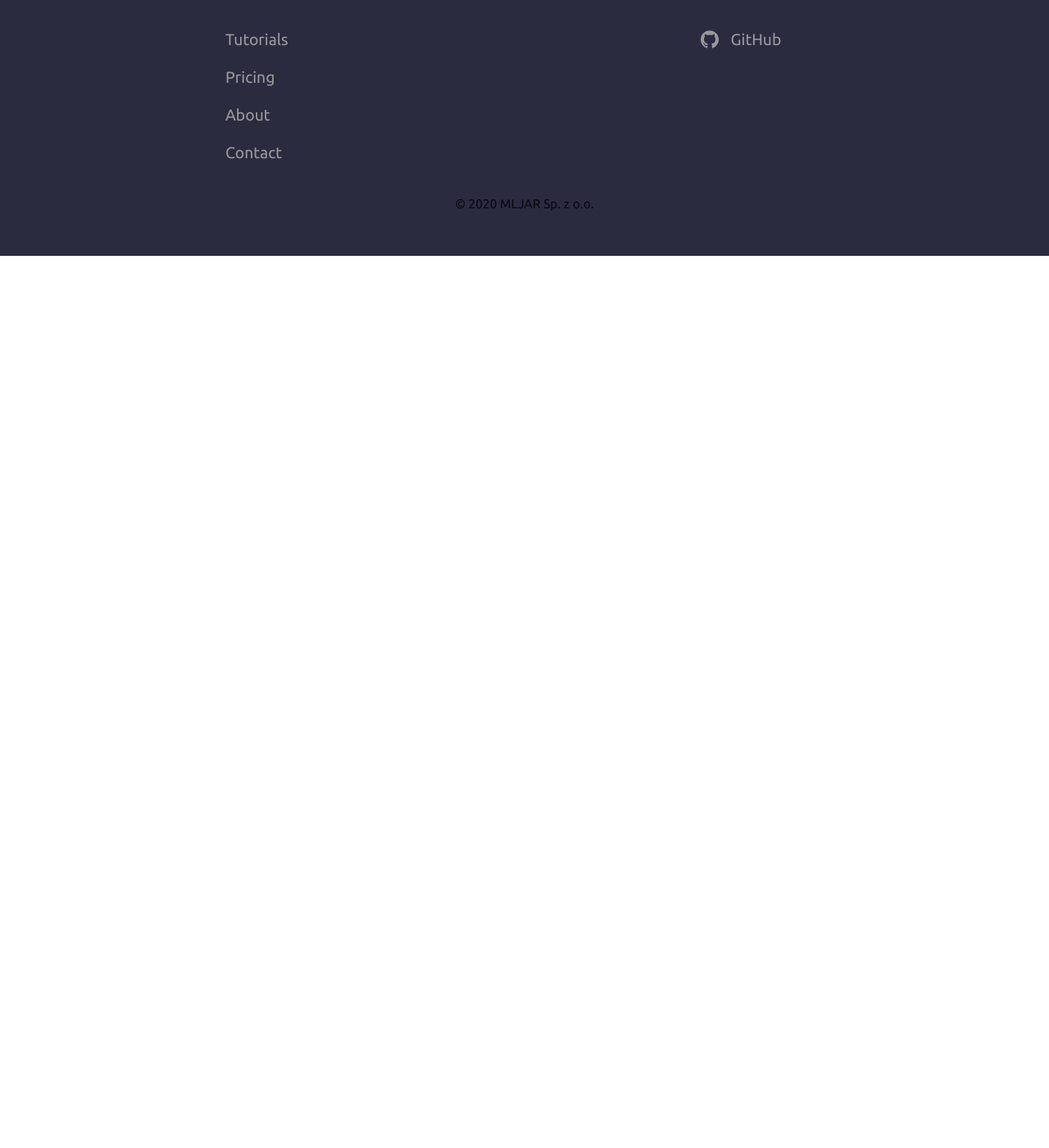
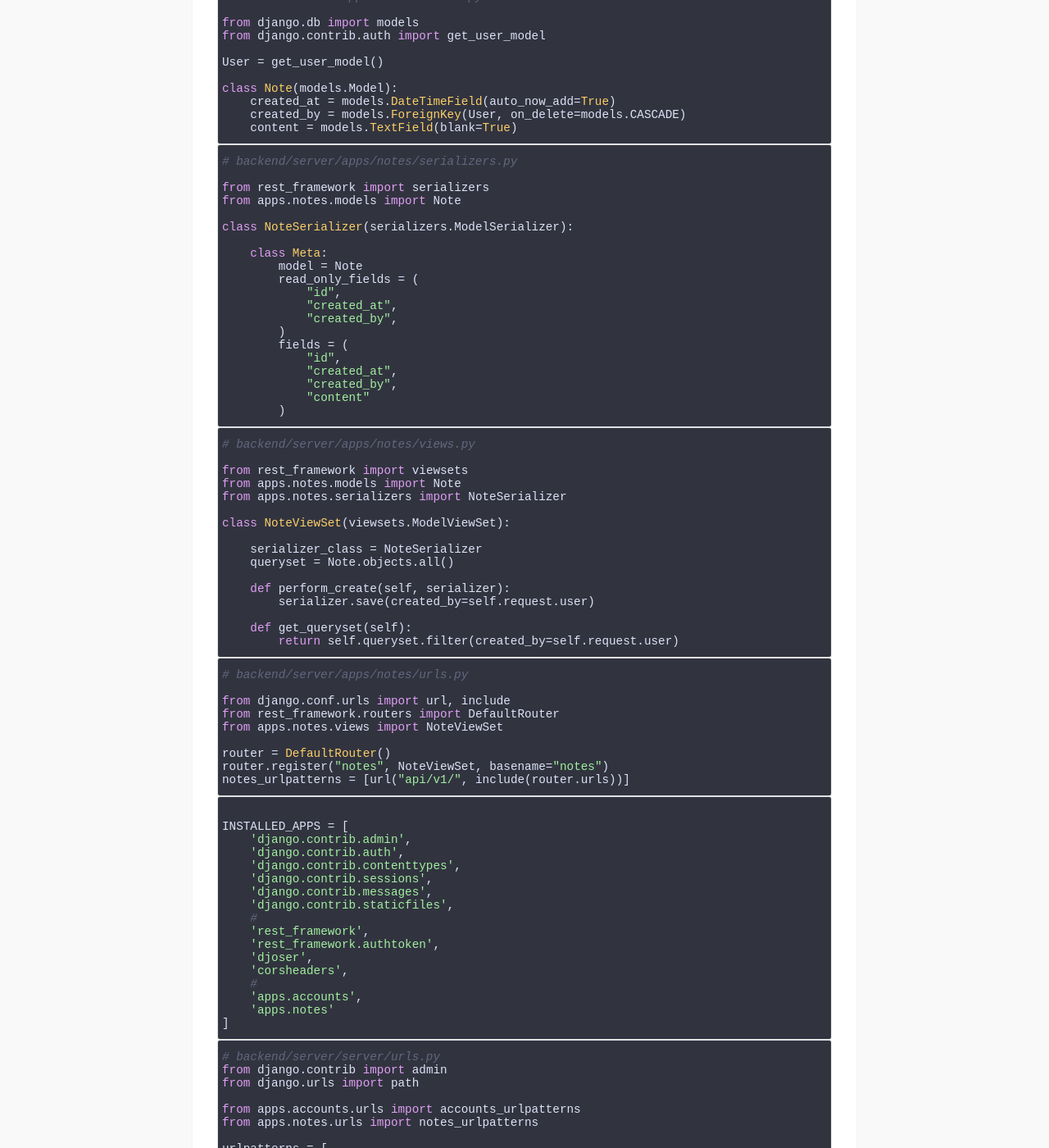
Before and after one commit to 100000000x/website, a Jekyll site: the page built from _posts/2020-10-29-crud-django-rest-framework-react.md, in a window 1280 px wide and 1400 px high, scrolled down 999 px. Shown: the whole window at 82% size. Built offline with Jekyll 4.4.1, drawn with Linux system fonts in a browser that asks for light colours; before the commit the page ends 1311 px from its top, so only the background shows below that; some of the changed text lies outside the part shown.

Commit message:
add crud django backend

````diff
--- a/_posts/2020-10-29-crud-django-rest-framework-react.md
+++ b/_posts/2020-10-29-crud-django-rest-framework-react.md
@@ -13,3 +13,208 @@ type: blog
 ---
 
 Create a New Model in Django, Django Rest Framework and React
+
+
+
+```bash
+# run in backend/server directory
+django-admin startapp notes
+mv notes apps
+```
+
+```
+.
+├── apps
+│   ├── accounts
+│   │   ├── admin.py
+│   │   ├── apps.py
+│   │   ├── __init__.py
+│   │   ├── migrations
+│   │   │   └── __init__.py
+│   │   ├── models.py
+│   │   ├── tests.py
+│   │   ├── urls.py
+│   │   └── views.py
+│   └── notes
+│       ├── admin.py
+│       ├── apps.py
+│       ├── __init__.py
+│       ├── migrations
+│       │   └── __init__.py
+│       ├── models.py
+│       ├── tests.py
+│       └── views.py
+├── db.sqlite3
+├── manage.py
+└── server
+    ├── asgi.py
+    ├── __init__.py
+    ├── settings.py
+    ├── urls.py
+    └── wsgi.py
+```
+
+```py
+# backend/server/apps/notes/models.py
+
+from django.db import models
+from django.contrib.auth import get_user_model
+
+User = get_user_model()
+
+class Note(models.Model):
+    created_at = models.DateTimeField(auto_now_add=True)
+    created_by = models.ForeignKey(User, on_delete=models.CASCADE)
+    content = models.TextField(blank=True)
+```
+
+
+```py
+# backend/server/apps/notes/serializers.py
+
+from rest_framework import serializers
+from apps.notes.models import Note
+
+class NoteSerializer(serializers.ModelSerializer):
+
+    class Meta:
+        model = Note
+        read_only_fields = (
+            "id",
+            "created_at",
+            "created_by",
+        )
+        fields = (
+            "id",
+            "created_at",
+            "created_by",
+            "content"
+        )
+```
+
+```py
+# backend/server/apps/notes/views.py
+
+from rest_framework import viewsets
+from apps.notes.models import Note
+from apps.notes.serializers import NoteSerializer
+
+class NoteViewSet(viewsets.ModelViewSet):
+
+    serializer_class = NoteSerializer
+    queryset = Note.objects.all()
+
+    def perform_create(self, serializer):
+        serializer.save(created_by=self.request.user)
+
+    def get_queryset(self):
+        return self.queryset.filter(created_by=self.request.user)
+```
+
+```py
+# backend/server/apps/notes/urls.py
+
+from django.conf.urls import url, include
+from rest_framework.routers import DefaultRouter
+from apps.notes.views import NoteViewSet
+
+router = DefaultRouter()
+router.register("notes", NoteViewSet, basename="notes")
+notes_urlpatterns = [url("api/v1/", include(router.urls))]
+```
+
+```py
+
+INSTALLED_APPS = [
+    'django.contrib.admin',
+    'django.contrib.auth',
+    'django.contrib.contenttypes',
+    'django.contrib.sessions',
+    'django.contrib.messages',
+    'django.contrib.staticfiles',
+    #
+    'rest_framework',
+    'rest_framework.authtoken',
+    'djoser',
+    'corsheaders',
+    #
+    'apps.accounts',
+    'apps.notes'
+]
+```
+
+```py
+# backend/server/server/urls.py
+from django.contrib import admin
+from django.urls import path
+
+from apps.accounts.urls import accounts_urlpatterns
+from apps.notes.urls import notes_urlpatterns
+
+urlpatterns = [
+    path('admin/', admin.site.urls),
+]
+
+urlpatterns += accounts_urlpatterns # add URLs for authentication
+urlpatterns += notes_urlpatterns # notes URLs
+```
+
+
+```bash
+./manage.py makemigrations
+Migrations for 'notes':
+  apps/notes/migrations/0001_initial.py
+    - Create model Note
+```
+
+```bash
+./manage.py migrate
+Operations to perform:
+  Apply all migrations: admin, auth, authtoken, contenttypes, notes, sessions
+Running migrations:
+  Applying notes.0001_initial... OK
+```
+
+
+```py
+# backend/server/apps/notes/migrations/0001_initial.py
+
+# Generated by Django 3.1.3 on 2020-11-09 10:42
+
+from django.conf import settings
+from django.db import migrations, models
+import django.db.models.deletion
+
+
+class Migration(migrations.Migration):
+
+    initial = True
+
+    dependencies = [
+        migrations.swappable_dependency(settings.AUTH_USER_MODEL),
+    ]
+
+    operations = [
+        migrations.CreateModel(
+            name='Note',
+            fields=[
+                ('id', models.AutoField(auto_created=True,
+                primary_key=True, serialize=False, verbose_name='ID')),
+                ('created_at', models.DateTimeField(auto_now_add=True)),
+                ('content', models.TextField(blank=True)),
+                ('created_by', models.ForeignKey(
+                    on_delete=django.db.models.deletion.CASCADE,
+                    to=settings.AUTH_USER_MODEL)),
+            ],
+        ),
+    ]
+```
+
+
+[![Notes REST API](notes_REST_API.png){:.image-border}](notes_REST_API.png)
+
+[![Create Note REST API](create_note_REST_API.png){:.image-border}](create_note_REST_API.png)
+
+[![List Notes REST API](notes_REST_API_list.png){:.image-border}](notes_REST_API_list.png)
+
+[![Notes DELETE PUT REST API](notes_REST_API_delete_put.png){:.image-border}](notes_REST_API_delete_put.png)
````
Also changed, not shown: _posts/2020-10-27-react-token-based-authentication-django.md (+5 -5 lines), tutorial/crud-django-rest-framework-react/create_note_REST_API.png (added), tutorial/crud-django-rest-framework-react/notes_REST_API.png (added), tutorial/crud-django-rest-framework-react/notes_REST_API_delete_put.png (added), tutorial/crud-django-rest-framework-react/notes_REST_API_list.png (added).
